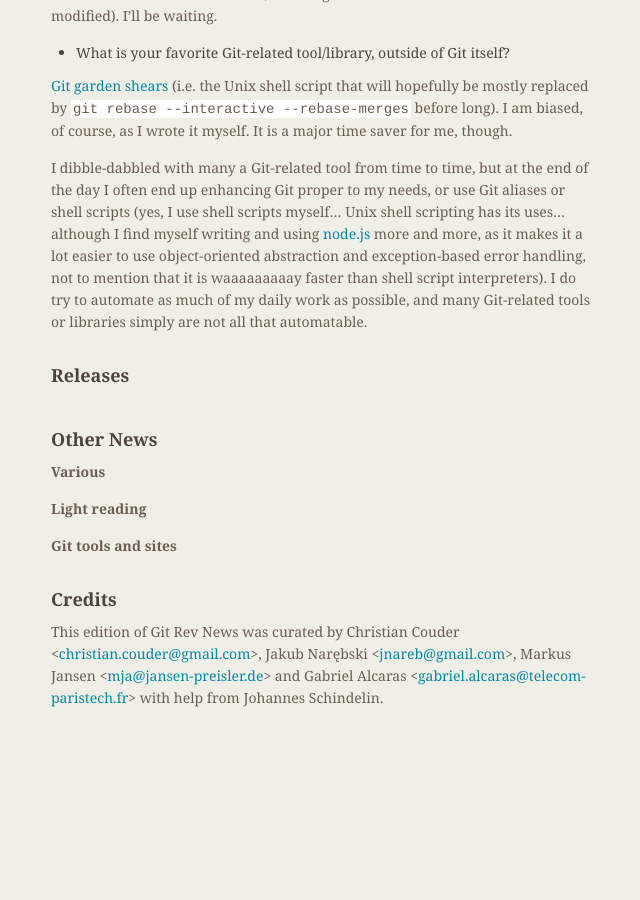
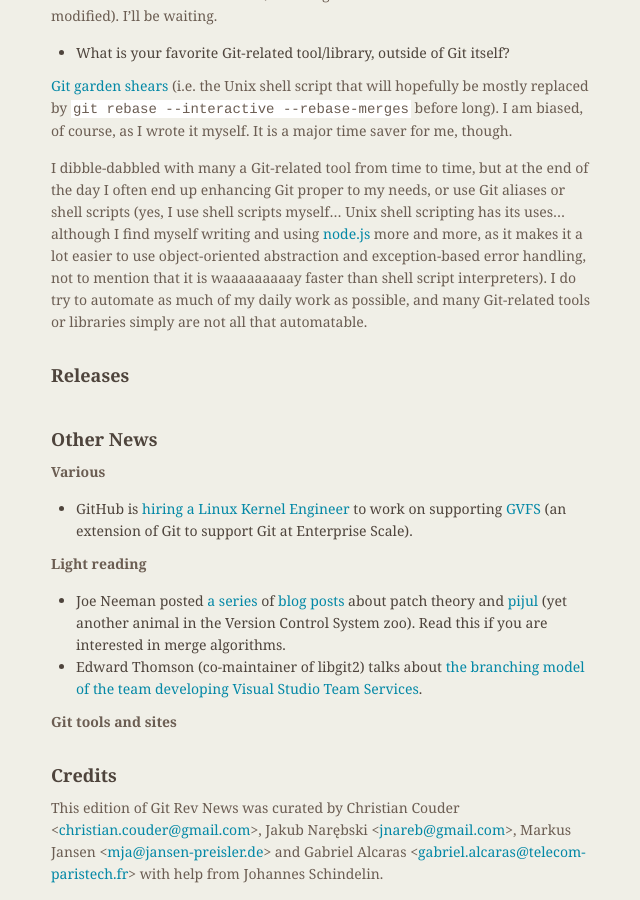
Before and after one commit to git/git.github.io, a Jekyll site: the page built from rev_news/drafts/edition-39.md, in a window 1280 px wide and 900 px high, scrolled down 2636 px. Shown: the whole window, without its empty margins (483-1123 px from the left). Built offline with Jekyll 4.4.1, drawn with Linux system fonts in a browser that asks for light colours; before the commit the page ends 3360 px from its top, so only the background shows below that.

Commit message:
RevNews: add a few interesting links
Signed-off-by: Johannes Schindelin <johannes.schindelin@gmx.de>

```diff
--- a/rev_news/drafts/edition-39.md
+++ b/rev_news/drafts/edition-39.md
@@ -192,9 +192,12 @@
 
 __Various__
 
+* GitHub is [hiring a Linux Kernel Engineer](https://boards.greenhouse.io/github/jobs/1121642?gh_src=cadcuf3r1) to work on supporting [GVFS](https://gvfs.io/) (an extension of Git to support Git at Enterprise Scale).
 
 __Light reading__
 
+* Joe Neeman posted [a series](https://jneem.github.io/merging/) of [blog posts](https://jneem.github.io/pijul/) about patch theory and [pijul](https://pijul.com/) (yet another animal in the Version Control System zoo). Read this if you are interested in merge algorithms.
+* Edward Thomson (co-maintainer of libgit2) talks about [the branching model of the team developing Visual Studio Team Services](https://blogs.msdn.microsoft.com/devops/2018/04/19/release-flow-how-we-do-branching-on-the-vsts-team/).
 
 __Git tools and sites__
 
```
